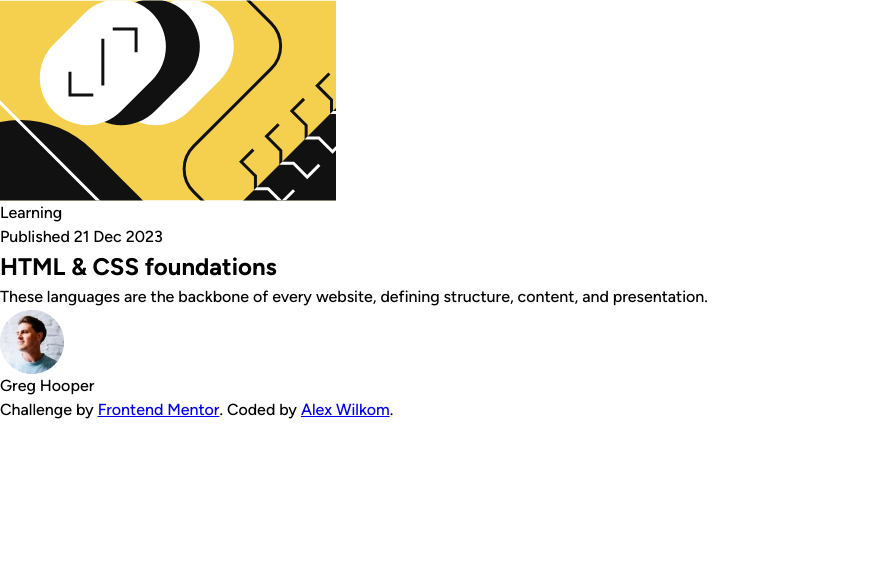
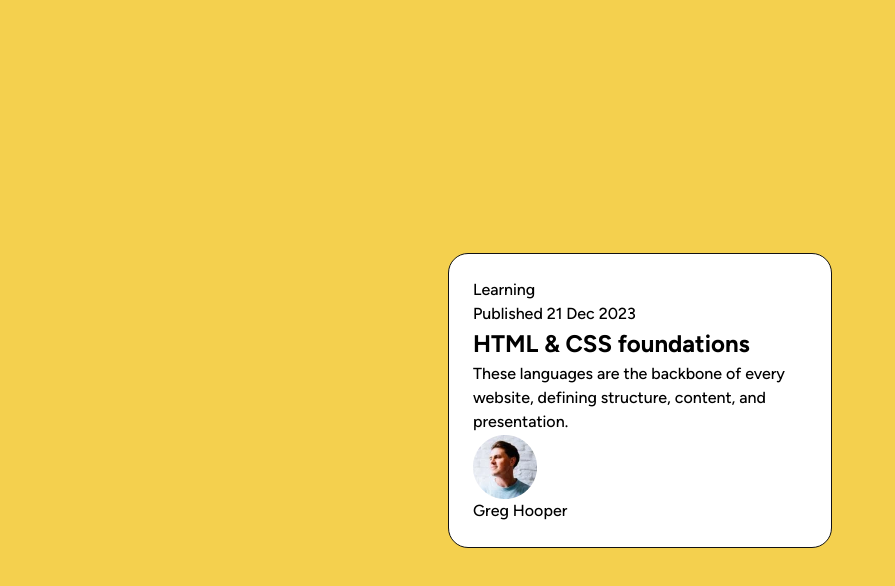
Before and after one commit to alexwilkom/blog-preview-card, a plain HTML site: page index.html in a window 1280 px wide. Shown: the whole page, without its empty margins (0-895 px from the left). Drawn offline with Linux system fonts and the light colour scheme.

Commit message:
Add base styles for body and card

```diff
--- a/index.html
+++ b/index.html
@@ -8,15 +8,12 @@
   <title>Frontend Mentor | Blog preview card</title>
   <link rel="stylesheet" href="./style/reset.css">
   <link rel="stylesheet" href="./style/style.css">
-
 </head>
 
 <body>
 
   <article class="blog-card">
-    <div class="blog-image">
-      <img src="./assets/images/illustration-article.svg">
-    </div>
+    <div class="blog-card-image"></div>
     <div class="blog-content">
       <div class="badge">Learning</div>
       <p class="date">Published 21 Dec 2023</p>
@@ -24,18 +21,12 @@
       <p class="description">These languages are the backbone of every website, defining structure, content, and
         presentation.</p>
       <div class="author">
-        <img class="author-picture" src="./assets/images/image-avatar.webp"
-          alt="Greg Hooper's face in a three-quarter profile">
+        <img class="author-picture" src="./assets/images/image-avatar.webp" alt="author's face">
         <p class="author-name">Greg Hooper</p>
       </div>
     </div>
   </article>
 
-  <div class="attribution">
-    Challenge by <a href="https://www.frontendmentor.io" target="_blank" rel="noopener noreferrer">Frontend Mentor</a>.
-    Coded by <a href="https://github.com/alexwilkom" target="_blank" rel="noopener noreferrer">Alex Wilkom</a>.
-  </div>
-
 </body>
 
 </html>
--- a/style/style.css
+++ b/style/style.css
@@ -40,10 +40,14 @@ Instead of relaying on a CDN.
     --font-size-preset-3: 0.875rem;
 
     /* Spacing */
+    --space-300: 1.5rem;
     --space-200: 1rem;
     --space-150: 0.75rem;
     --space-100: 0.5rem;
     --space-50: 0.25rem;
+
+    --border-radius-20px: 1.25rem;
+    --border-radius-10px: 0.625rem;
 }
 
 html,
@@ -53,4 +57,17 @@ body {
 
 body {
     font-family: var(--font-family), var(--font-family-fallback);
+    background-color: var(--color-yellow);
+    display: flex;
+    flex-direction: column;
+    justify-content: center;
+    align-items: center;
 }
+
+.blog-card {
+    background-color: var(--color-white);
+    width: 24rem;
+    padding: var(--space-300);
+    border: 1px solid var(--color-gray-950);
+    border-radius: var(--border-radius-20px);
+}
```
